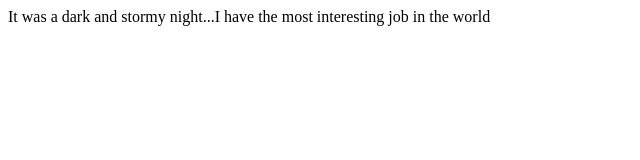
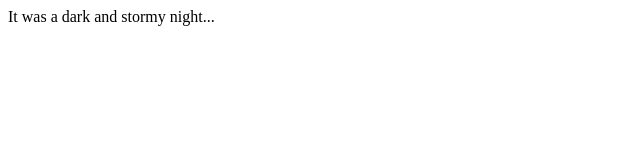
Before and after one commit to ttaylor993/fireside-story, a plain HTML site: page index.html in a window 1280 px wide. Shown: the whole page, without its empty margins (0-640 px from the left). Drawn offline with Linux system fonts and the light colour scheme.

Commit message:
make changes

```diff
--- a/index.html
+++ b/index.html
@@ -1,5 +1,5 @@
 <html>
 <body>
-    <p>It was a dark and stormy night...I have the most interesting job in the world</p>
+    <p>It was a dark and stormy night...</p>
 </body>
 </html>
```
